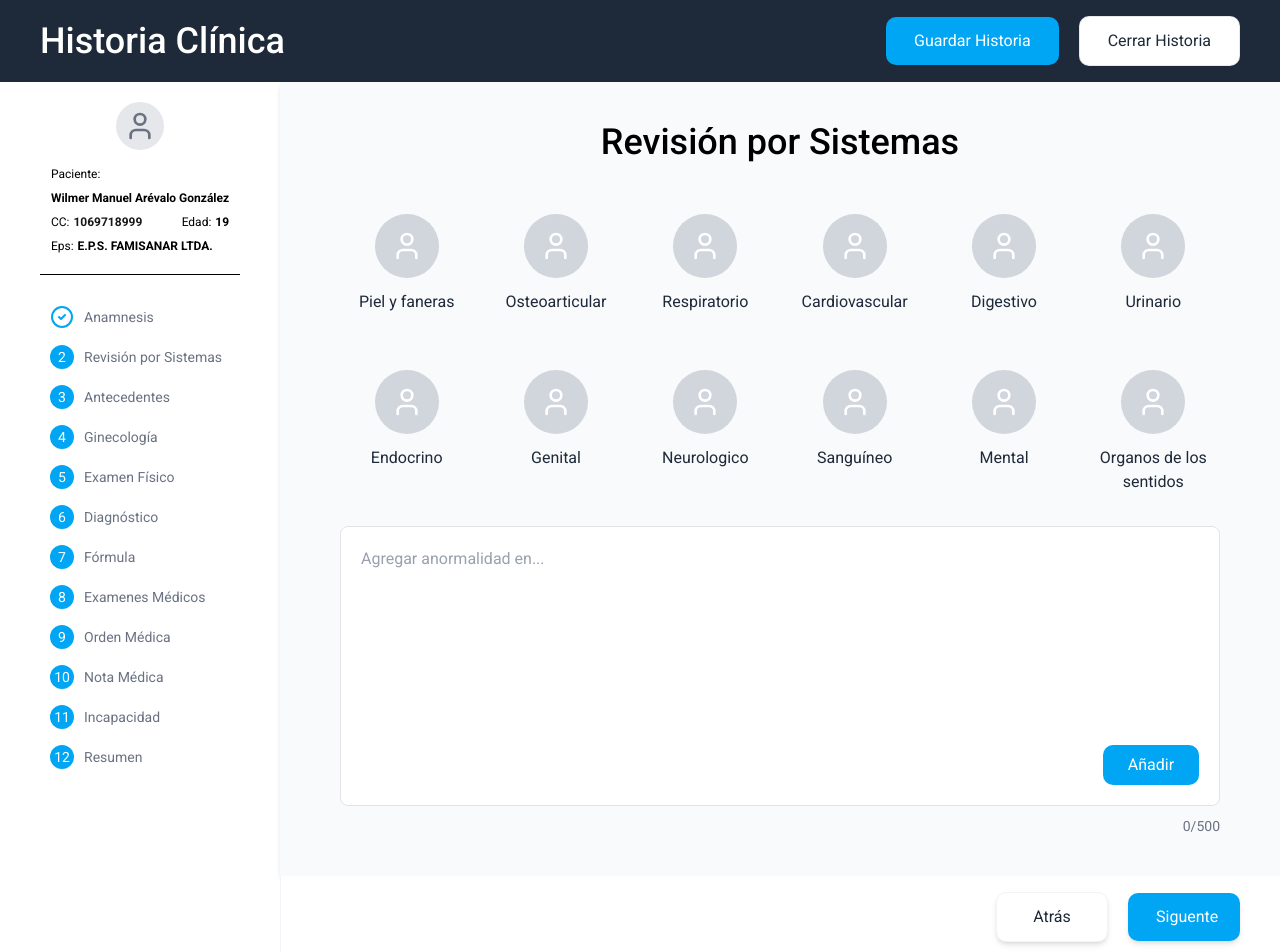
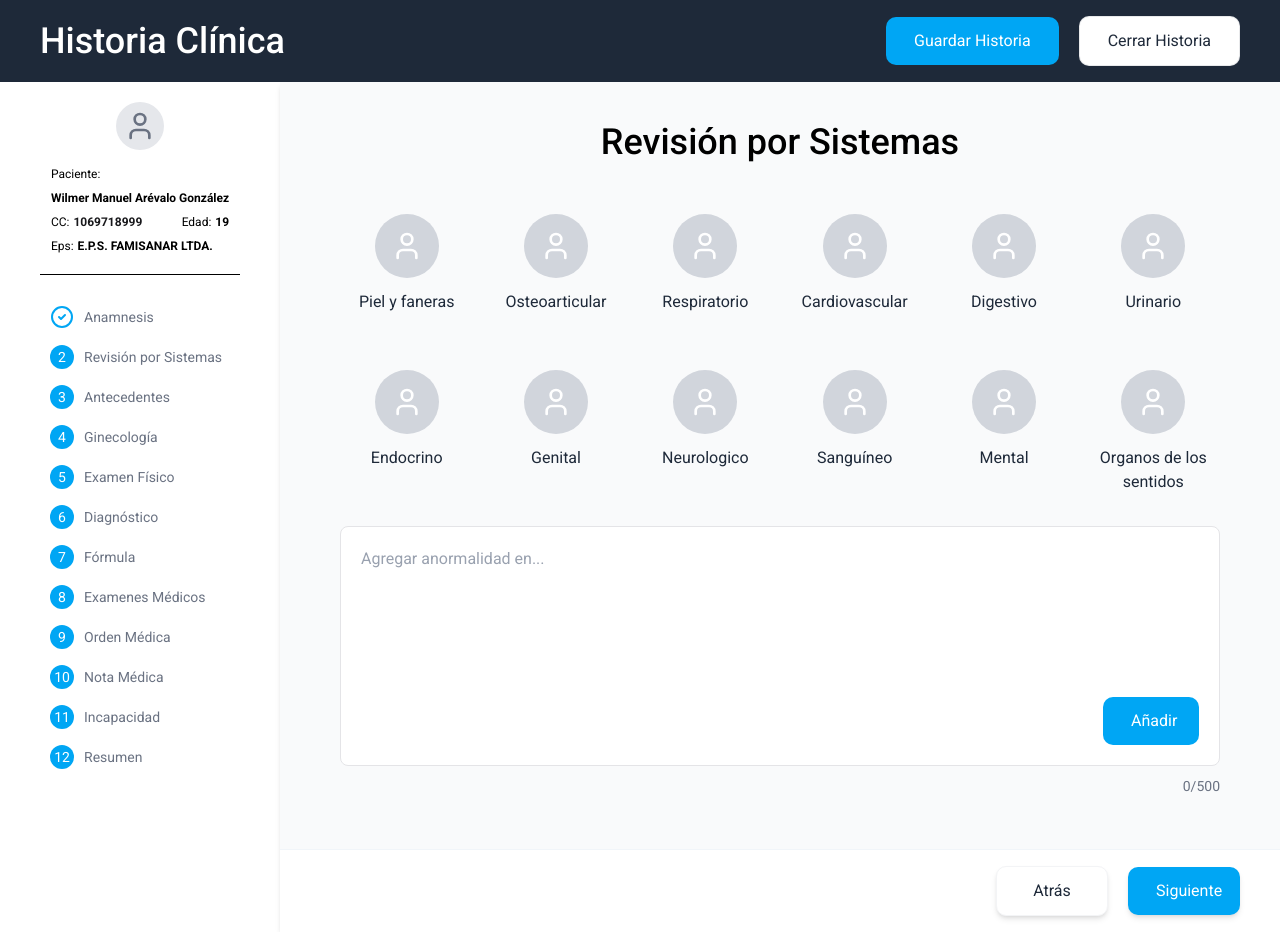
Before and after one commit to wareval0/sc-redesign, a Next.js app: page /folios/general/systems_review in a window 1280 px wide. Shown: the top 952 px of the page. Built offline with nearby package versions, Linux system fonts and the light colour scheme.

Commit message:
Footer fixed

```diff
--- a/src/app/folios/general/layout.tsx
+++ b/src/app/folios/general/layout.tsx
@@ -90,20 +90,19 @@ export default function GeneralLayout({
           </aside>
 
           {/* Main Content */}
-          <main className="flex-1 flex flex-col">
-            <div className="flex-1 bg-gray-50 shadow-md">
+          <main className="flex-1 flex flex-col relative">
+            <div className="flex-1 overflow-y-auto bg-gray-50 shadow-md pb-24">
               <div className="max-w-5xl mx-auto px-10 py-5 flex flex-col gap-3">
                 {children}
               </div>
             </div>
 
-            {/* Footer */}
-            <footer className="w-full px-10 py-4 bg-white border-l border-slate-100 flex justify-end items-center gap-5">
+            <footer className="w-full px-10 py-4 bg-white border-t border-slate-100 flex justify-end items-center gap-5 absolute bottom-0 left-0">
               <button className="w-28 px-7 py-3 bg-white text-gray-800 rounded-lg shadow-md border border-gray-100">
                 Atrás
               </button>
               <button className="w-28 px-7 py-3 bg-sky-500 text-white rounded-lg shadow-md">
-                Siguente
+                Siguiente
               </button>
             </footer>
           </main>
--- a/src/app/folios/general/systems_review/page.tsx
+++ b/src/app/folios/general/systems_review/page.tsx
@@ -60,19 +60,18 @@ export default function SystemsReview() {
         {/* Text input area */}
         <div className="w-full mt-8 flex flex-col gap-2.5">
           <div className="w-full">
-          <div className="w-full h-70 p-5 bg-white rounded-md border border-zinc-200 flex items-start gap-4">
+            <div className="w-full h-60 p-5 bg-white rounded-md border border-zinc-200 flex flex-col justify-between items-end">
               <textarea
-    className="w-full h-70 resize-none bg-transparent outline-none text-gray-800 placeholder-gray-400"
+                className="w-full flex-grow resize-none bg-transparent outline-none text-gray-800 placeholder-gray-400"
                 placeholder="Agregar anormalidad en..."
                 maxLength={500}
               />
-  <div className="w-24 flex items-end h-full shrink-0">
-    <button className="w-full px-4 py-2 bg-sky-500 text-white rounded-lg">
+              <div className="w-24 flex items-end h-auto pt-1">
+                <button className="w-full px-7 py-3 bg-sky-500 text-white rounded-lg">
                   Añadir
                 </button>
               </div>
             </div>
-
           </div>
           <div className="flex justify-end">
             <span className="text-sm text-gray-500">0/500</span>
```
Lines whose indentation alone changed are shown as unchanged.
